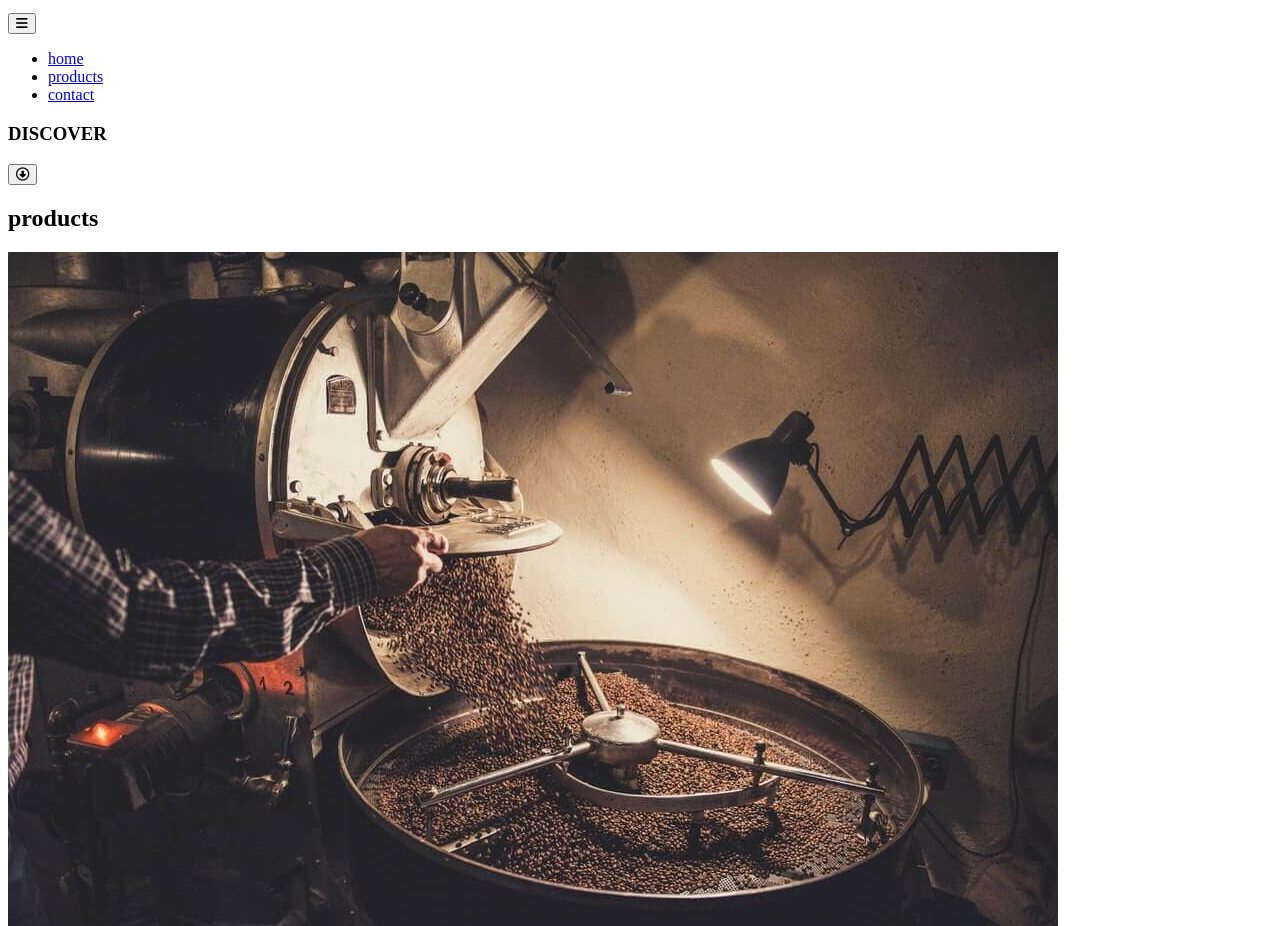
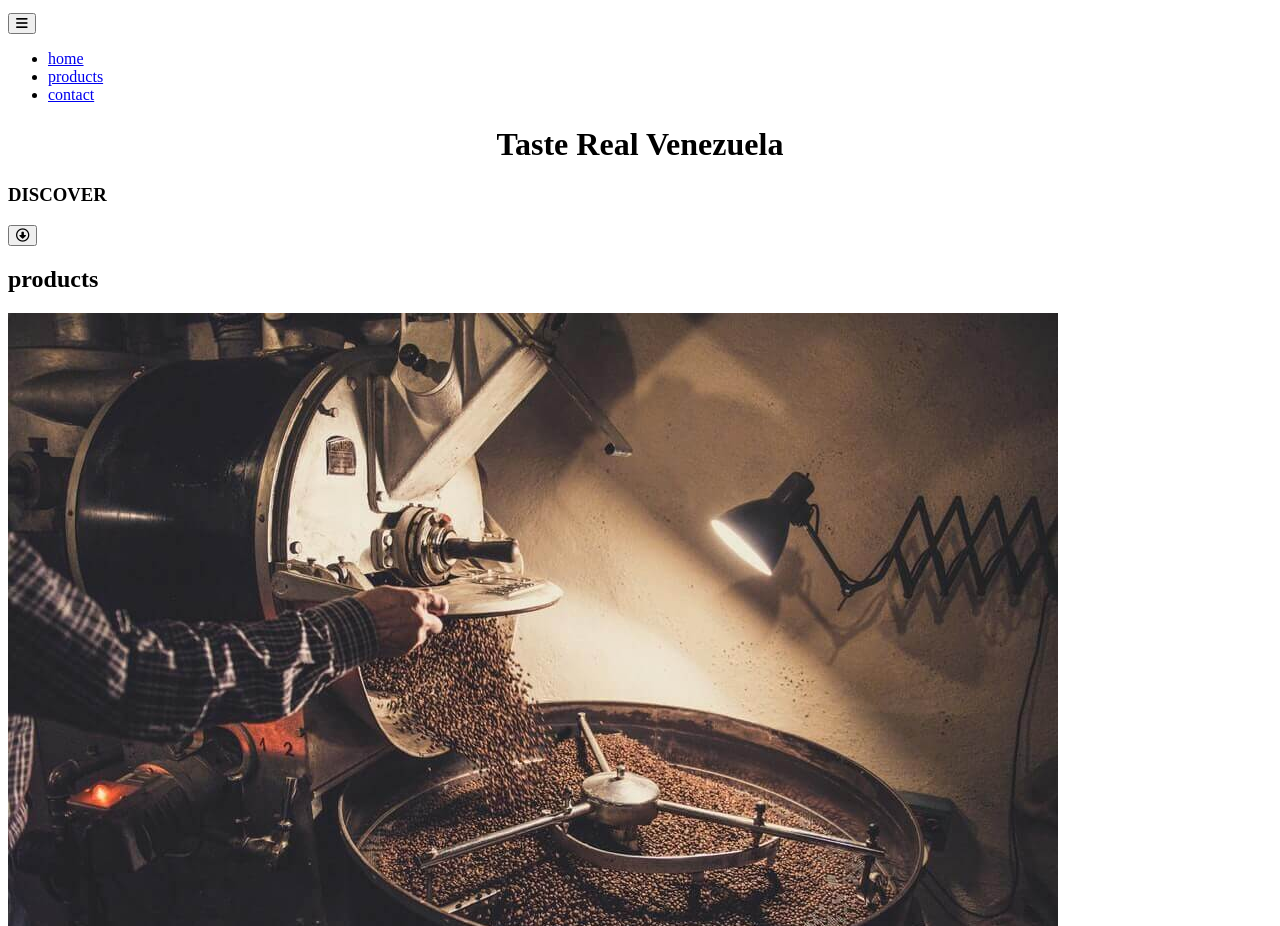
Before and after one commit to Geometric7/project-coffehouse, a website with bundled scripts: page src/index.html in a window 1280 px wide. Shown: the part 1463-2389 px from the top of the page. Built offline with nearby package versions, Linux system fonts and the light colour scheme; files whose address does not match are found by name.

Commit message:
Fix random Header + clickable arrow

```diff
--- a/src/index.html
+++ b/src/index.html
@@ -29,7 +29,7 @@
           <li><a href="#contact">contact</a></li>
         </ul>
       </div>
-      <h1 class="main-text" id="randomHeader" hidden="true"></h1>
+      <h1 class="main-text" id="randomHeader" aria-hidden="true"></h1>
       <!--<h1 class="skill-left">home of</h1>
         <h1 class="skill-right">original tastes</h1>-->
     </div>
```
